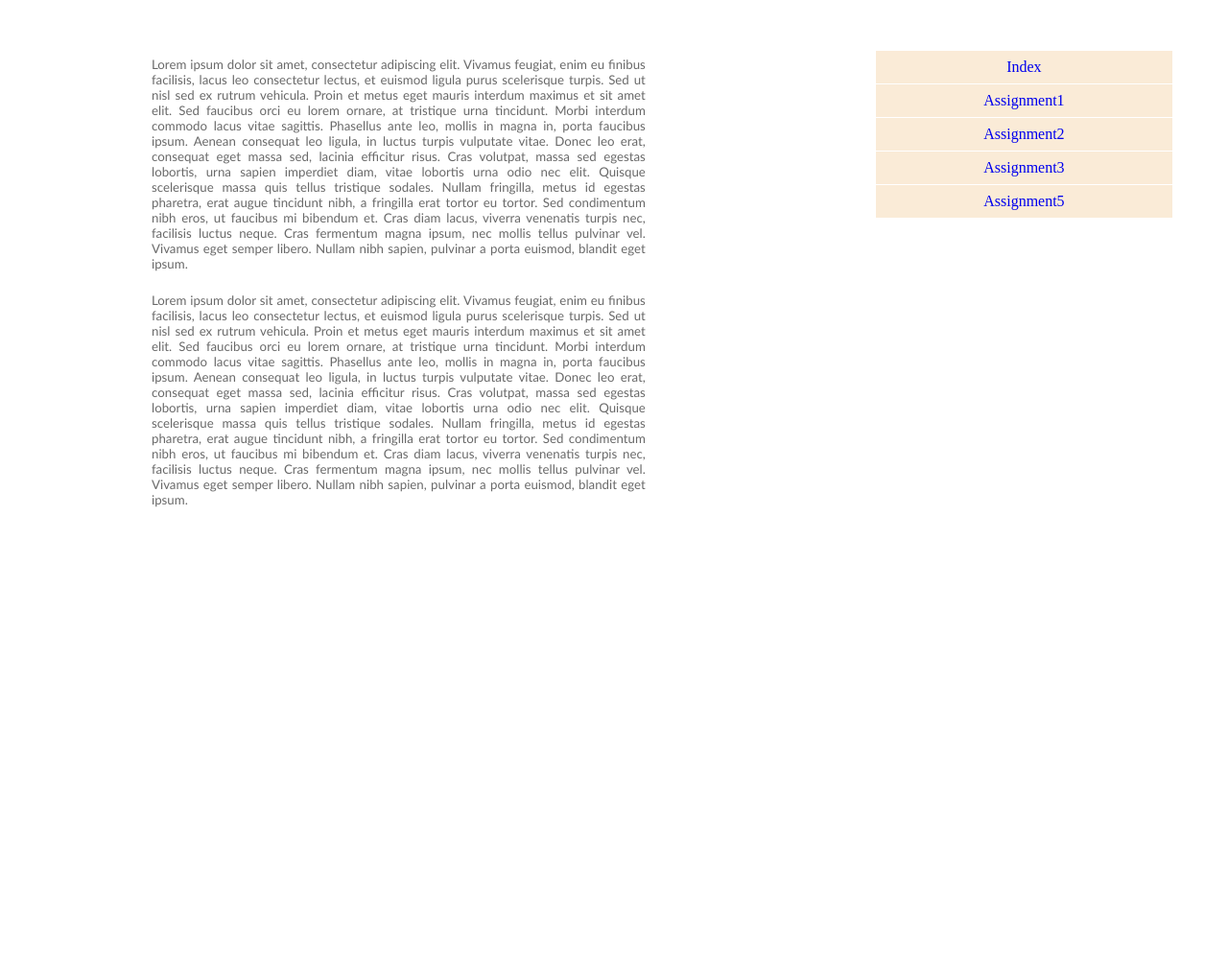
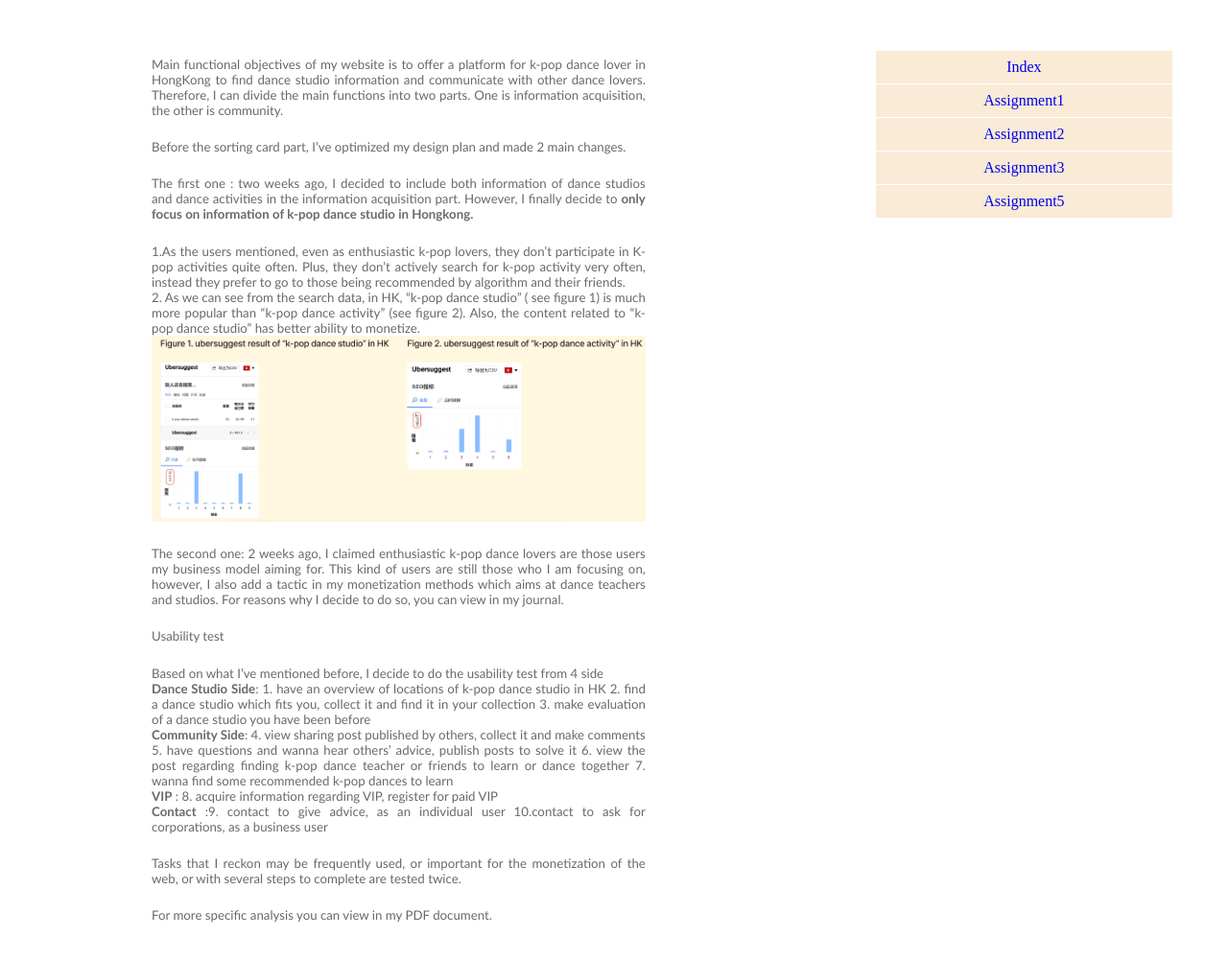
Before and after one commit to shelley991217/my-first-html-page, a plain HTML site: page assignment4.html in a window 1280 px wide. Shown: the part 79-1080 px from the top of the page at 96% size. Before the commit the page ends 800 px from the top, so only its background shows below. Drawn offline with Linux system fonts and the light colour scheme.

Commit message:
afour
afour

```diff
--- a/assignment4.html
+++ b/assignment4.html
@@ -77,12 +77,40 @@
     <div class="container">
       <div class="main">
         <div class="boxx">
+          <h5>
+            Main functional objectives of my website is to offer a platform for k-pop dance lover in HongKong to find dance studio information and communicate with other dance lovers. Therefore, I can divide the main functions into two parts. One is information acquisition, the other is community.
+          </h5>
         <h5>
-        Lorem ipsum dolor sit amet, consectetur adipiscing elit. Vivamus feugiat, enim eu finibus facilisis, lacus leo consectetur lectus, et euismod ligula purus scelerisque turpis. Sed ut nisl sed ex rutrum vehicula. Proin et metus eget mauris interdum maximus et sit amet elit. Sed faucibus orci eu lorem ornare, at tristique urna tincidunt. Morbi interdum commodo lacus vitae sagittis. Phasellus ante leo, mollis in magna in, porta faucibus ipsum. Aenean consequat leo ligula, in luctus turpis vulputate vitae. Donec leo erat, consequat eget massa sed, lacinia efficitur risus. Cras volutpat, massa sed egestas lobortis, urna sapien imperdiet diam, vitae lobortis urna odio nec elit. Quisque scelerisque massa quis tellus tristique sodales. Nullam fringilla, metus id egestas pharetra, erat augue tincidunt nibh, a fringilla erat tortor eu tortor. Sed condimentum nibh eros, ut faucibus mi bibendum et. Cras diam lacus, viverra venenatis turpis nec, facilisis luctus neque. Cras fermentum magna ipsum, nec mollis tellus pulvinar vel. Vivamus eget semper libero. Nullam nibh sapien, pulvinar a porta euismod, blandit eget ipsum.
+          Before the sorting card part, I’ve optimized my design plan and made 2 main changes.
         </h5>
-      <h5>
-        Lorem ipsum dolor sit amet, consectetur adipiscing elit. Vivamus feugiat, enim eu finibus facilisis, lacus leo consectetur lectus, et euismod ligula purus scelerisque turpis. Sed ut nisl sed ex rutrum vehicula. Proin et metus eget mauris interdum maximus et sit amet elit. Sed faucibus orci eu lorem ornare, at tristique urna tincidunt. Morbi interdum commodo lacus vitae sagittis. Phasellus ante leo, mollis in magna in, porta faucibus ipsum. Aenean consequat leo ligula, in luctus turpis vulputate vitae. Donec leo erat, consequat eget massa sed, lacinia efficitur risus. Cras volutpat, massa sed egestas lobortis, urna sapien imperdiet diam, vitae lobortis urna odio nec elit. Quisque scelerisque massa quis tellus tristique sodales. Nullam fringilla, metus id egestas pharetra, erat augue tincidunt nibh, a fringilla erat tortor eu tortor. Sed condimentum nibh eros, ut faucibus mi bibendum et. Cras diam lacus, viverra venenatis turpis nec, facilisis luctus neque. Cras fermentum magna ipsum, nec mollis tellus pulvinar vel. Vivamus eget semper libero. Nullam nibh sapien, pulvinar a porta euismod, blandit eget ipsum.
-      </h5>
+        <h5>
+          The first one : two weeks ago, I decided to include both information of dance studios and dance activities in the information acquisition part. However, I finally decide to <b>only focus on information of k-pop dance studio in Hongkong.</b>
+        </h5>
+        <h5>
+          1.As the users mentioned, even as enthusiastic k-pop lovers, they don’t participate in K-pop activities quite often. Plus, they don’t actively search for k-pop activity very often, instead they prefer to go to those being recommended by algorithm and their friends.</br>
+          2. As we can see from the search data, in HK, “k-pop dance studio” ( see figure 1)  is much more popular than “k-pop dance activity” (see figure 2).  Also,  the content related to “k-pop dance studio” has better ability to monetize.</br>
+          <img src="a4.png" width="100%">
+        </h5>
+        <h5>
+          The second one: 2 weeks ago, I claimed enthusiastic k-pop dance lovers are those users my business model aiming for. This kind of users are still those who I am focusing on, however, I also add a tactic in my monetization methods which aims at dance teachers and studios. For reasons why I decide to do so, you can view in my journal.
+        </h5>
+        <h5>
+          Usability test
+        </h5>
+        <h5>
+          Based on what I’ve mentioned before, I decide to do the usability test from 4 side</br>
+          <b>Dance Studio Side</b>: 1. have an overview of locations of k-pop dance studio in HK 2. find a dance studio which fits you, collect it and find it in your collection 3. make evaluation of a dance studio you have been before</br>
+          <b>Community Side</b>: 4. view sharing post published by others, collect it and make comments 5. have questions and wanna hear others’ advice, publish posts to solve it 6. view the post regarding finding k-pop dance teacher or friends to learn or dance together 7. wanna find some recommended k-pop dances to learn</br>
+          <b>VIP</b> : 8. acquire information regarding VIP, register for paid VIP</br>
+          <b>Contact</b> :9. contact to give advice, as an individual user
+          10.contact to ask for corporations, as a business user
+        </h5>
+        <h5>
+          Tasks that I reckon may be frequently used, or important for the monetization of the web, or with several steps to complete are tested twice.
+        </h5>
+        <h5>
+          For more specific analysis you can view in my PDF document.
+        </h5>
         </div>
       </div>
     <aside>
```
Also changed, not shown: a4.png (added).
